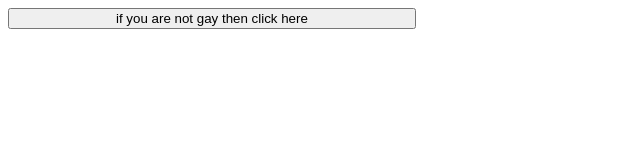
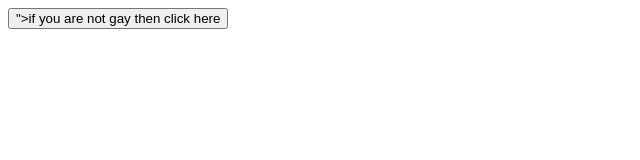
Before and after one commit to Limbey/Gay-, a plain HTML site: page index.html in a window 1280 px wide. Shown: the whole page, without its empty margins (0-640 px from the left). Drawn offline with Linux system fonts and the light colour scheme.

Commit message:
Update index.html

```diff
--- a/index.html
+++ b/index.html
@@ -14,6 +14,6 @@
    </style>
   </head>
   <body>
-    <button ><a href="https://www.pornhub.com/">if you are not gay then click here</a></button>
+    <button >">if you are not gay then click here</a></button>
 </body>
 </html>
```
